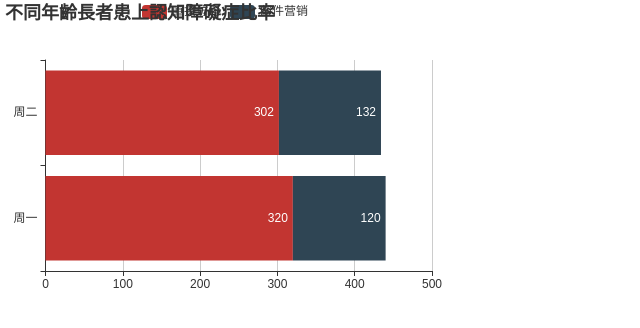
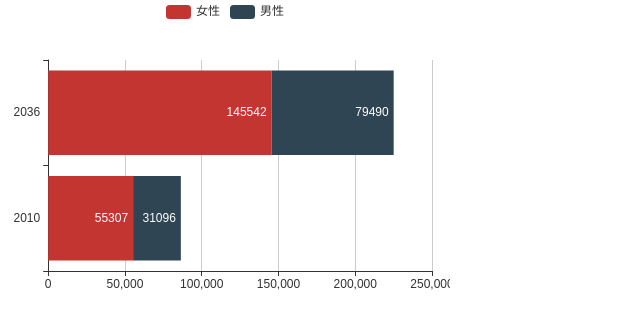
Before and after one commit to kimwong1018/honpro2, a plain HTML site: page index.html in a window 1280 px wide. Shown: the whole page, without its empty margins (0-640 px from the left). Drawn offline with nearby package versions, Linux system fonts and the light colour scheme.

Commit message:
Update index.html

```diff
--- a/index.html
+++ b/index.html
@@ -19,7 +19,7 @@
 
 option = {
          title: {
-                    text: '不同年齡長者患上認知障礙症比率',
+                    text: '',
                 },
     tooltip : {
         trigger: 'axis',
@@ -28,7 +28,7 @@ option = {
         }
     },
     legend: {
-        data: ['直接访问', '邮件营销']
+        data: ['女性', '男性']
     },
     grid: {
         left: '3%',
@@ -41,32 +41,32 @@ option = {
     },
     yAxis: {
         type: 'category',
-        data: ['周一','周二']
+        data: ['2010','2036']
     },
     series: [
         {
-            name: '直接访问',
+            name: '女性',
             type: 'bar',
-            stack: '总量',
+            stack: '總計',
             label: {
                 normal: {
                     show: true,
                     position: 'insideRight'
                 }
             },
-            data: [320, 302]
+            data: [55307, 145542]
         },
         {
-            name: '邮件营销',
+            name: '男性',
             type: 'bar',
-            stack: '总量',
+            stack: '總計',
             label: {
                 normal: {
                     show: true,
                     position: 'insideRight'
                 }
             },
-            data: [120, 132]
+            data: [31096, 79490]
         },
 
     ]
```
